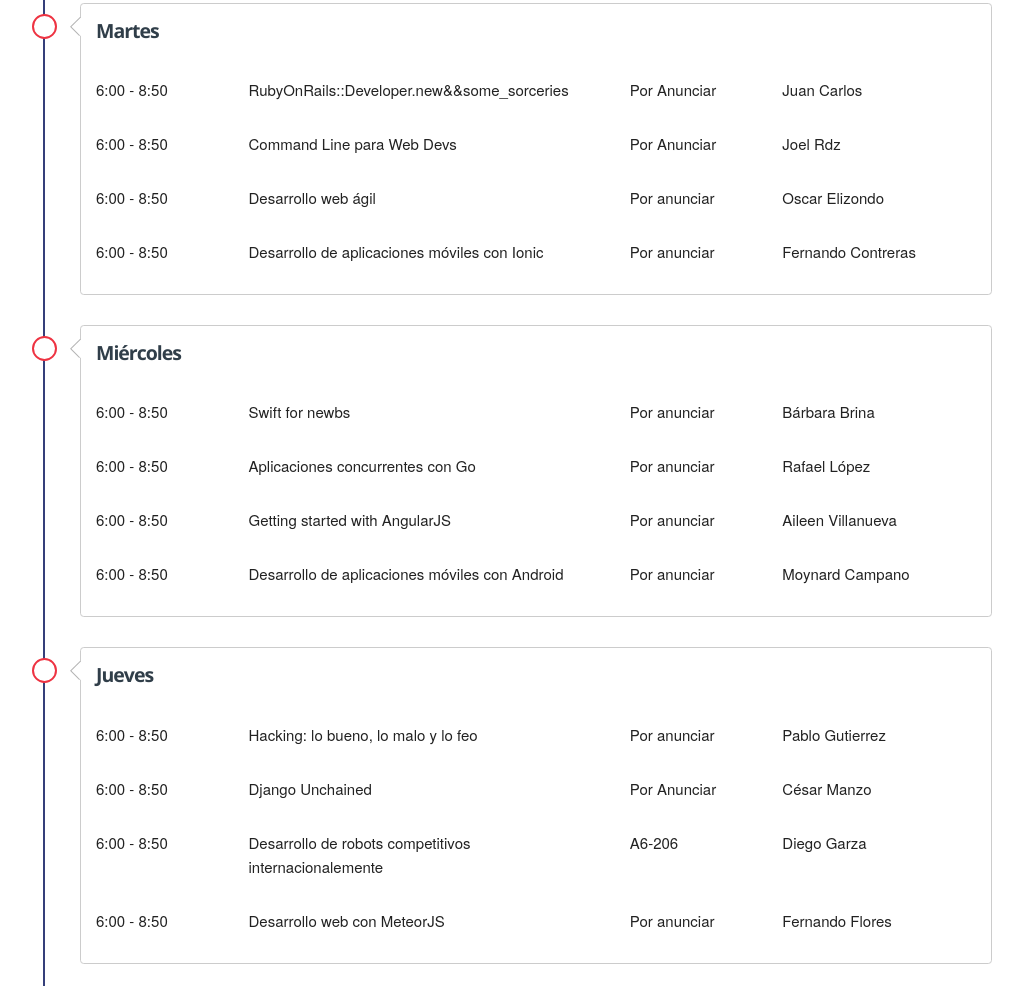
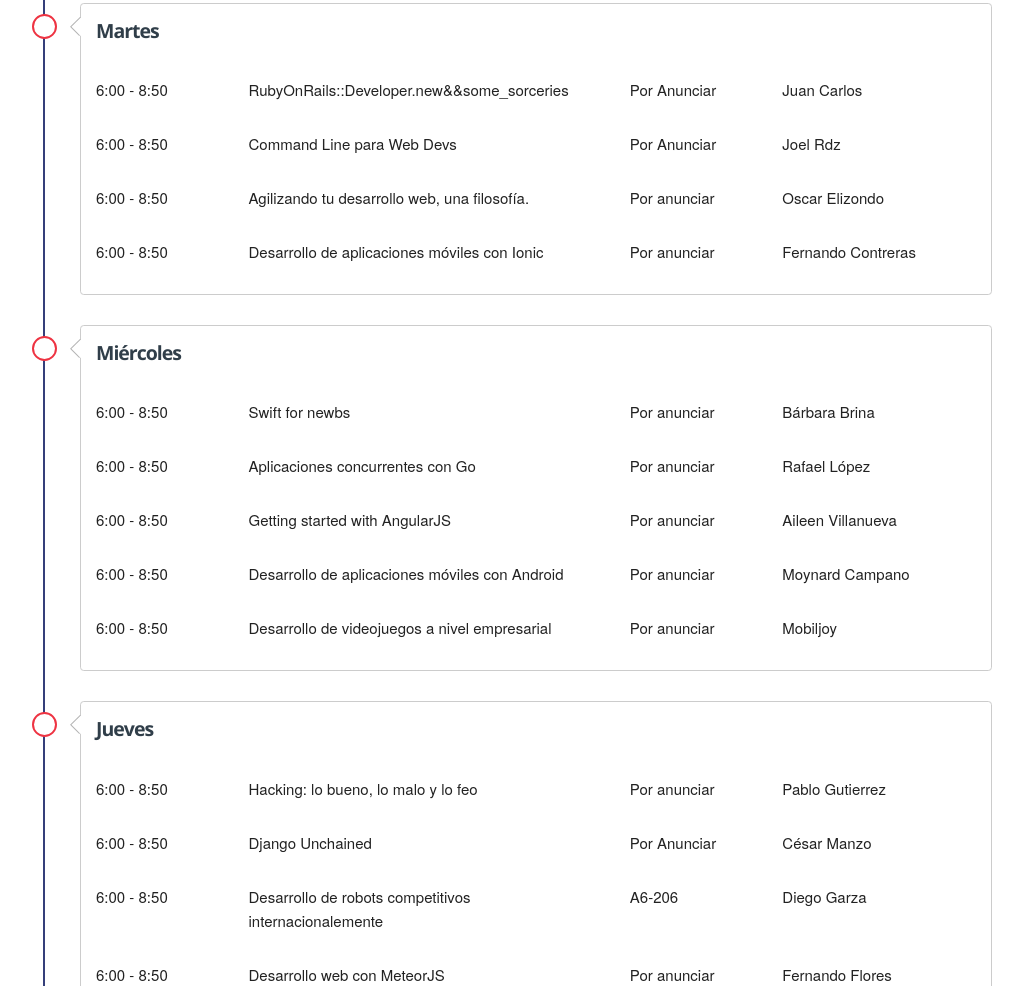
Before and after one commit to JumpstartMty/sdc15, a website: page index.html in a window 1280 px wide. Shown: the part 1088-2074 px from the top of the page, without its empty margins (128-1151 px from the left). Drawn offline with nearby package versions, Linux system fonts and the light colour scheme; a web font is replaced by a local one.

Commit message:
Update index.html

```diff
--- a/index.html
+++ b/index.html
@@ -177,7 +177,7 @@
                   <p>6:00 - 8:50</p>
                 </div>
                 <div class="five columns">
-                  <p>Desarrollo web ágil</p>
+                  <p>Agilizando tu desarrollo web, una filosofía.</p>
                 </div>
                 <div class="two columns">
                   <p>Por anunciar</p>
@@ -263,6 +263,20 @@
                 </div>
                 <div class="three columns">
                   <p>Moynard Campano</p>
+                </div>
+              </div>
+              <div class="row">
+                <div class="two columns">
+                  <p>6:00 - 8:50</p>
+                </div>
+                <div class="five columns">
+                  <p>Desarrollo de videojuegos a nivel empresarial</p>
+                </div>
+                <div class="two columns">
+                  <p>Por anunciar</p>
+                </div>
+                <div class="three columns">
+                  <p>Mobiljoy</p>
                 </div>
               </div>
             </div>
```
